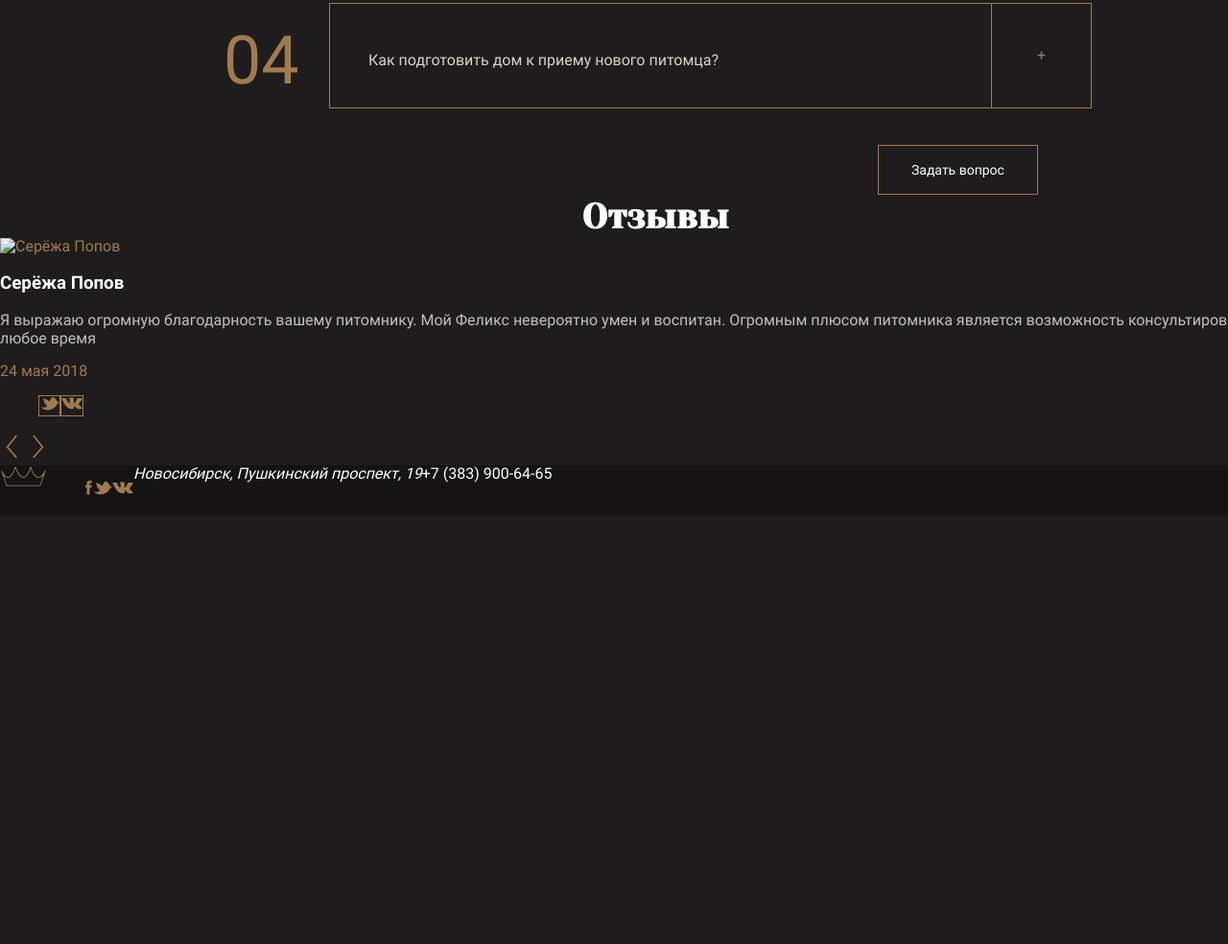
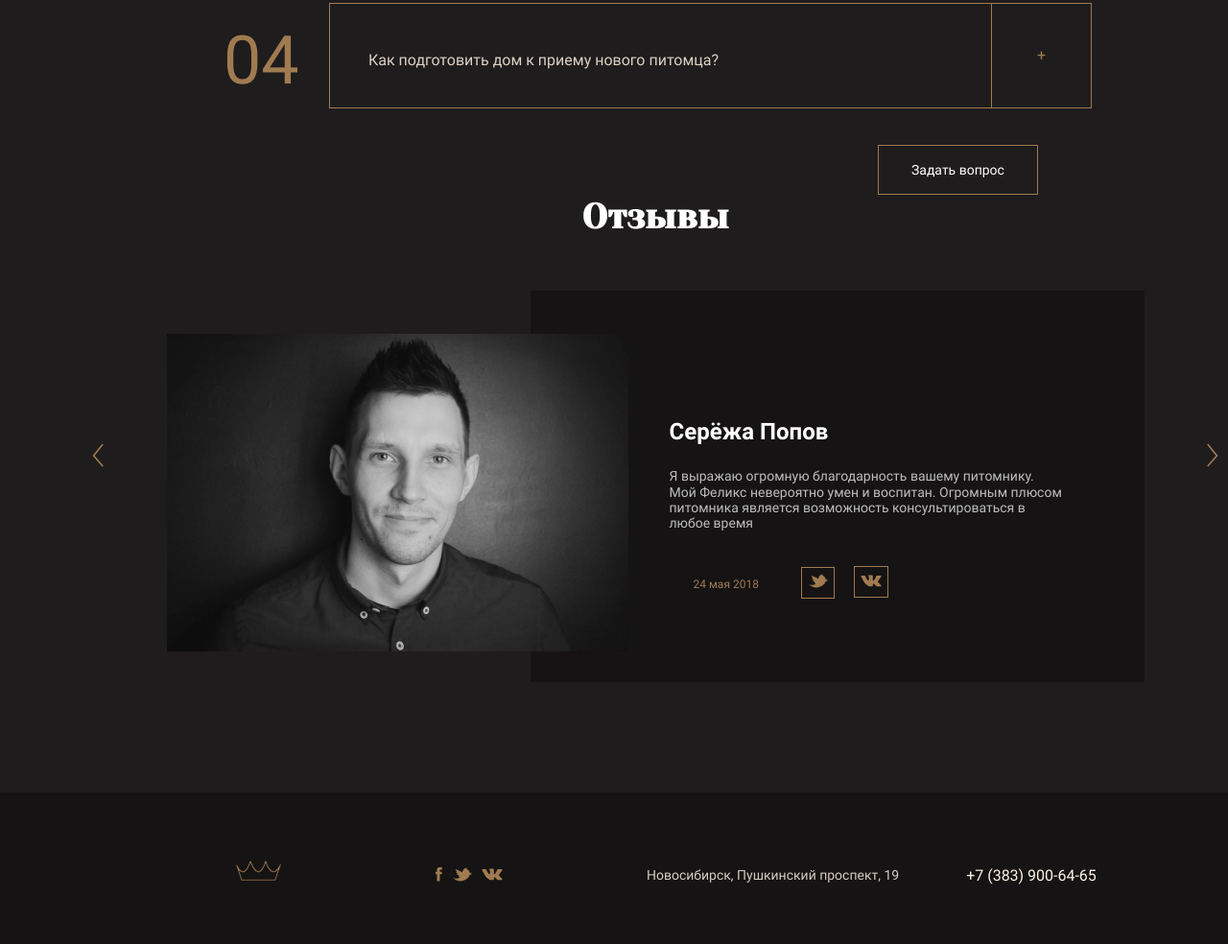
Before and after one commit to StrehaAleksandr/Main-Coon, a website built with webpack: page src/index.html in a window 1280 px wide. Shown: the part 4230-5214 px from the top of the page at 96% size. Before the commit the page ends 4767 px from the top, so only its background shows below. Built offline with nearby package versions, Linux system fonts and the light colour scheme; files whose address does not match are found by name.

Commit message:
done reviews and footer

```diff
--- a/src/index.html
+++ b/src/index.html
@@ -159,7 +159,8 @@
 				<div class="team-slider our-team__slider">
 					<div class="team-slider__slide js-team-slide-1">
 						<img src="img/slider-1.png" alt="Серёжа Попов">
-						<div class="team-slider__container">
+						<div class="team-slider__wrapper">
+							<div class="team-slider__content">
 								<p class="team-slider__name">Серёжа Попов</p>
 								<h3 class="team-slider__position">Основатель питомника</h3>
 								<p class="team-slider__description">
@@ -186,9 +187,11 @@
 								</ul>
 							</div>
 						</div>
+					</div>
 					<div class="team-slider__slide js-team-slide-2 visually-hidden">
 						<img src="img/slider-2.png" alt="Анна Попова">
-						<div class="team-slider__container">
+						<div class="team-slider__wrapper">
+							<div class="team-slider__content">
 								<p class="team-slider__name">Анна Попова</p>
 								<h3 class="team-slider__position">Основатель питомника</h3>
 								<p class="team-slider__description">
@@ -213,6 +216,7 @@
 										</a>
 									</li>
 								</ul>
+							</div>
 						</div>
 					</div>
 				</div>
@@ -306,52 +310,56 @@
 				<h2 class="reviews__title title">Отзывы</h2>
 				<div class="reviews__slider reviews-slider">
 					<div class="reviews-slider__slide js-reviews-slide-1">
-						<img src="img/slider-1.png" alt="Серёжа Попов">
-						<h3>Серёжа Попов</h3>
-						<p>
+						<img src="img/slider-4_for-reviews.png" alt="Серёжа Попов">
+						<div class="reviews-slider__container">
+							<h3 class="reviews-slider__name">Серёжа Попов</h3>
+							<p class="reviews-slider__review">
 								Я выражаю огромную благодарность вашему питомнику.  Мой Феликс невероятно умен и воспитан. Огромным плюсом питомника является возможность консультироваться в любое время
 							</p>
-						<time datetime="2018-03-24">24 мая 2018</time>
+							<time class="reviews-slider__date" datetime="2018-03-24">24 мая 2018</time>
 							<ul class="reviews-slider__list reviews-socials">
 								<li class="reviews-socials__item">
 									<a href="index.html">
-									<svg width="21" height="15" fill="none" xmlns="http://www.w3.org/2000/svg"><path d="M18.727 6.697c1.127-.093 1.891-.605 2.186-1.3-.407.25-1.67.521-2.366.262a8.722 8.722 0 0 0-.11-.46c-.531-1.95-2.35-3.52-4.255-3.331.154-.062.31-.12.467-.172.21-.075 1.44-.276 1.246-.71-.163-.382-1.667.289-1.95.376.374-.14.992-.382 1.058-.811a2.985 2.985 0 0 0-1.569.743c.157-.17.276-.375.302-.596-1.527.975-2.42 2.942-3.141 4.85-.567-.55-1.07-.982-1.52-1.223C7.811 3.647 6.299 2.94 3.926 2.06c-.073.785.389 1.83 1.717 2.523-.288-.038-.814.048-1.235.149.171.899.731 1.64 2.247 1.998-.693.046-1.05.204-1.375.544.315.625 1.085 1.361 2.47 1.21-1.54.664-.627 1.893.626 1.71-2.138 2.208-5.508 2.045-7.443.199 5.052 6.885 16.036 4.072 17.673-2.56 1.226.01 1.947-.425 2.394-.905-.706.12-1.73-.004-2.273-.23Z" fill="#A07B50"/></svg>
+										<svg width="21" height="15" xmlns="http://www.w3.org/2000/svg"><path d="M18.727 6.697c1.127-.093 1.891-.605 2.186-1.3-.407.25-1.67.521-2.366.262a8.722 8.722 0 0 0-.11-.46c-.531-1.95-2.35-3.52-4.255-3.331.154-.062.31-.12.467-.172.21-.075 1.44-.276 1.246-.71-.163-.382-1.667.289-1.95.376.374-.14.992-.382 1.058-.811a2.985 2.985 0 0 0-1.569.743c.157-.17.276-.375.302-.596-1.527.975-2.42 2.942-3.141 4.85-.567-.55-1.07-.982-1.52-1.223C7.811 3.647 6.299 2.94 3.926 2.06c-.073.785.389 1.83 1.717 2.523-.288-.038-.814.048-1.235.149.171.899.731 1.64 2.247 1.998-.693.046-1.05.204-1.375.544.315.625 1.085 1.361 2.47 1.21-1.54.664-.627 1.893.626 1.71-2.138 2.208-5.508 2.045-7.443.199 5.052 6.885 16.036 4.072 17.673-2.56 1.226.01 1.947-.425 2.394-.905-.706.12-1.73-.004-2.273-.23Z"/></svg>
 									</a>
 								</li>
 								<li class="reviews-socials__item">
 									<a href="index.html">
-									<svg width="22" height="13" fill="none" xmlns="http://www.w3.org/2000/svg"><path d="M21.328 11.085c-.056-.095-.406-.854-2.088-2.416-1.762-1.635-1.525-1.37.596-4.197 1.293-1.723 1.81-2.774 1.647-3.224C21.33.82 20.38.933 20.38.933L17.22.95s-.234-.031-.409.072c-.17.103-.278.34-.278.34s-.501 1.333-1.17 2.466c-1.407 2.39-1.971 2.517-2.201 2.369-.535-.346-.401-1.391-.401-2.133 0-2.317.351-3.283-.685-3.533-.344-.083-.597-.138-1.476-.147C9.47.373 8.515.389 7.975.653c-.36.176-.638.569-.468.591.21.028.682.128.933.47.325.44.313 1.431.313 1.431s.187 2.728-.435 3.067c-.427.233-1.012-.242-2.267-2.412-.643-1.111-1.13-2.34-1.13-2.34s-.093-.229-.26-.351a1.31 1.31 0 0 0-.486-.196L1.17.931s-.451.014-.617.21c-.147.174-.012.534-.012.534s2.353 5.505 5.017 8.28C8 12.498 10.775 12.33 10.775 12.33h1.257s.38-.042.573-.25c.179-.193.172-.553.172-.553s-.025-1.686.759-1.935c.771-.244 1.762 1.63 2.813 2.352.794.545 1.397.426 1.397.426l2.81-.04s1.469-.09.772-1.246Z" fill="#A07B50"/></svg>
-								</a>
-							</li>
-						</ul>
-					</div>
-					<div class="reviews-slider__slide js-reviews-slide-2 visually-hidden">
-						<img src="img/slider-3.png" alt="Дарья Попова">
-						<h3>Дарья Попова</h3>
-						<p>
-							Я выражаю огромную благодарность вашему питомнику.  Мой Феликс невероятно умен и воспитан. Огромным плюсом питомника является возможность консультироваться в любое время
-						</p>
-						<time datetime="2018-03-24">24 мая 2018</time>
-						<ul class="reviews-slider__list reviews-socials">
-							<li class="reviews-socials__item">
-								<a href="index.html">
-									<svg width="21" height="15" fill="none" xmlns="http://www.w3.org/2000/svg"><path d="M18.727 6.697c1.127-.093 1.891-.605 2.186-1.3-.407.25-1.67.521-2.366.262a8.722 8.722 0 0 0-.11-.46c-.531-1.95-2.35-3.52-4.255-3.331.154-.062.31-.12.467-.172.21-.075 1.44-.276 1.246-.71-.163-.382-1.667.289-1.95.376.374-.14.992-.382 1.058-.811a2.985 2.985 0 0 0-1.569.743c.157-.17.276-.375.302-.596-1.527.975-2.42 2.942-3.141 4.85-.567-.55-1.07-.982-1.52-1.223C7.811 3.647 6.299 2.94 3.926 2.06c-.073.785.389 1.83 1.717 2.523-.288-.038-.814.048-1.235.149.171.899.731 1.64 2.247 1.998-.693.046-1.05.204-1.375.544.315.625 1.085 1.361 2.47 1.21-1.54.664-.627 1.893.626 1.71-2.138 2.208-5.508 2.045-7.443.199 5.052 6.885 16.036 4.072 17.673-2.56 1.226.01 1.947-.425 2.394-.905-.706.12-1.73-.004-2.273-.23Z" fill="#A07B50"/></svg>
-								</a>
-							</li>
-							<li class="reviews-socials__item">
-								<a href="index.html">
-									<svg width="22" height="13" fill="none" xmlns="http://www.w3.org/2000/svg"><path d="M21.328 11.085c-.056-.095-.406-.854-2.088-2.416-1.762-1.635-1.525-1.37.596-4.197 1.293-1.723 1.81-2.774 1.647-3.224C21.33.82 20.38.933 20.38.933L17.22.95s-.234-.031-.409.072c-.17.103-.278.34-.278.34s-.501 1.333-1.17 2.466c-1.407 2.39-1.971 2.517-2.201 2.369-.535-.346-.401-1.391-.401-2.133 0-2.317.351-3.283-.685-3.533-.344-.083-.597-.138-1.476-.147C9.47.373 8.515.389 7.975.653c-.36.176-.638.569-.468.591.21.028.682.128.933.47.325.44.313 1.431.313 1.431s.187 2.728-.435 3.067c-.427.233-1.012-.242-2.267-2.412-.643-1.111-1.13-2.34-1.13-2.34s-.093-.229-.26-.351a1.31 1.31 0 0 0-.486-.196L1.17.931s-.451.014-.617.21c-.147.174-.012.534-.012.534s2.353 5.505 5.017 8.28C8 12.498 10.775 12.33 10.775 12.33h1.257s.38-.042.573-.25c.179-.193.172-.553.172-.553s-.025-1.686.759-1.935c.771-.244 1.762 1.63 2.813 2.352.794.545 1.397.426 1.397.426l2.81-.04s1.469-.09.772-1.246Z" fill="#A07B50"/></svg>
+										<svg width="22" height="13" xmlns="http://www.w3.org/2000/svg"><path d="M21.328 11.085c-.056-.095-.406-.854-2.088-2.416-1.762-1.635-1.525-1.37.596-4.197 1.293-1.723 1.81-2.774 1.647-3.224C21.33.82 20.38.933 20.38.933L17.22.95s-.234-.031-.409.072c-.17.103-.278.34-.278.34s-.501 1.333-1.17 2.466c-1.407 2.39-1.971 2.517-2.201 2.369-.535-.346-.401-1.391-.401-2.133 0-2.317.351-3.283-.685-3.533-.344-.083-.597-.138-1.476-.147C9.47.373 8.515.389 7.975.653c-.36.176-.638.569-.468.591.21.028.682.128.933.47.325.44.313 1.431.313 1.431s.187 2.728-.435 3.067c-.427.233-1.012-.242-2.267-2.412-.643-1.111-1.13-2.34-1.13-2.34s-.093-.229-.26-.351a1.31 1.31 0 0 0-.486-.196L1.17.931s-.451.014-.617.21c-.147.174-.012.534-.012.534s2.353 5.505 5.017 8.28C8 12.498 10.775 12.33 10.775 12.33h1.257s.38-.042.573-.25c.179-.193.172-.553.172-.553s-.025-1.686.759-1.935c.771-.244 1.762 1.63 2.813 2.352.794.545 1.397.426 1.397.426l2.81-.04s1.469-.09.772-1.246Z"/></svg>
 									</a>
 								</li>
 							</ul>
 						</div>
 					</div>
-				<button class="reviews__slider-button">
+					<div class="reviews-slider__slide js-reviews-slide-2 visually-hidden">
+						<img src="img/slider-3.png" alt="Дарья Попова">
+						<div class="reviews-slider__container">
+							<h3 class="reviews-slider__name">Дарья Попова</h3>
+							<p class="reviews-slider__review">
+								Я выражаю огромную благодарность вашему питомнику.  Мой Феликс невероятно умен и воспитан. Огромным плюсом питомника является возможность консультироваться в любое время
+							</p>
+							<time class="reviews-slider__date" datetime="2018-03-24">24 мая 2018</time>
+							<ul class="reviews-slider__list reviews-socials">
+								<li class="reviews-socials__item">
+									<a href="index.html">
+										<svg width="21" height="15" xmlns="http://www.w3.org/2000/svg"><path d="M18.727 6.697c1.127-.093 1.891-.605 2.186-1.3-.407.25-1.67.521-2.366.262a8.722 8.722 0 0 0-.11-.46c-.531-1.95-2.35-3.52-4.255-3.331.154-.062.31-.12.467-.172.21-.075 1.44-.276 1.246-.71-.163-.382-1.667.289-1.95.376.374-.14.992-.382 1.058-.811a2.985 2.985 0 0 0-1.569.743c.157-.17.276-.375.302-.596-1.527.975-2.42 2.942-3.141 4.85-.567-.55-1.07-.982-1.52-1.223C7.811 3.647 6.299 2.94 3.926 2.06c-.073.785.389 1.83 1.717 2.523-.288-.038-.814.048-1.235.149.171.899.731 1.64 2.247 1.998-.693.046-1.05.204-1.375.544.315.625 1.085 1.361 2.47 1.21-1.54.664-.627 1.893.626 1.71-2.138 2.208-5.508 2.045-7.443.199 5.052 6.885 16.036 4.072 17.673-2.56 1.226.01 1.947-.425 2.394-.905-.706.12-1.73-.004-2.273-.23Z"/></svg>
+									</a>
+								</li>
+								<li class="reviews-socials__item">
+									<a href="index.html">
+										<svg width="22" height="13" xmlns="http://www.w3.org/2000/svg"><path d="M21.328 11.085c-.056-.095-.406-.854-2.088-2.416-1.762-1.635-1.525-1.37.596-4.197 1.293-1.723 1.81-2.774 1.647-3.224C21.33.82 20.38.933 20.38.933L17.22.95s-.234-.031-.409.072c-.17.103-.278.34-.278.34s-.501 1.333-1.17 2.466c-1.407 2.39-1.971 2.517-2.201 2.369-.535-.346-.401-1.391-.401-2.133 0-2.317.351-3.283-.685-3.533-.344-.083-.597-.138-1.476-.147C9.47.373 8.515.389 7.975.653c-.36.176-.638.569-.468.591.21.028.682.128.933.47.325.44.313 1.431.313 1.431s.187 2.728-.435 3.067c-.427.233-1.012-.242-2.267-2.412-.643-1.111-1.13-2.34-1.13-2.34s-.093-.229-.26-.351a1.31 1.31 0 0 0-.486-.196L1.17.931s-.451.014-.617.21c-.147.174-.012.534-.012.534s2.353 5.505 5.017 8.28C8 12.498 10.775 12.33 10.775 12.33h1.257s.38-.042.573-.25c.179-.193.172-.553.172-.553s-.025-1.686.759-1.935c.771-.244 1.762 1.63 2.813 2.352.794.545 1.397.426 1.397.426l2.81-.04s1.469-.09.772-1.246Z"/></svg>
+									</a>
+								</li>
+							</ul>
+						</div>
+					</div>
+				</div>
+				<button class="reviews__slider-button reviews__slider-button--left">
 					<svg width="15" height="31" viewBox="0 0 15 31" fill="none" xmlns="http://www.w3.org/2000/svg">
 						<path d="M14 1L2 16.037L14 30" stroke-width="2"/>
 					</svg>
 				</button>
-				<button class="reviews__slider-button">
+				<button class="reviews__slider-button reviews__slider-button--right">
 					<svg width="15" height="31" viewBox="0 0 15 31" fill="none" xmlns="http://www.w3.org/2000/svg">
 						<path d="m1 1 12 15.037L1 30" stroke-width="2"/>
 					</svg>
--- a/src/scss/components/main-footer.scss
+++ b/src/scss/components/main-footer.scss
@@ -1,15 +1,31 @@
 .main-footer {
 	background-color: #151313;
 	margin: 0;
+	margin-top: 115px;
+	padding-top: 78px;
+	padding-bottom: 61px;
 }
 
 .main-footer {
 	display: flex;
 }
 
+.main-footer__logo {
+	margin-top: -8px;
+	margin-left: 245px;
+	margin-right: 120px;
+}
+
 .main-footer__social-list {
 	list-style: none;
 	display: flex;
+	justify-content: end;
+	margin: 0;
+	margin-right: 140px;
+}
+
+.main-footer__social-item {
+	margin-right: 10px;
 }
 
 .main-footer__social-item a,
@@ -22,7 +38,14 @@
 	fill: #ffffff;
 }
 
-.main-footer__address,
+.main-footer__address {
+	font: inherit;
+	font-size: 14px;
+	color: #FDF2E6;
+	opacity: 0.83;
+	margin-right: 70px;
+}
+
 .main-footer__tel {
-	color: #ffffff;
+	color: #FDF2E6;
 }
--- a/src/scss/components/reviews-slider.scss
+++ b/src/scss/components/reviews-slider.scss
@@ -1,24 +1,44 @@
-.reviews-slider h3,
-.reviews-slider p {
+.reviews-slider__slide {
+	display: flex;
+	justify-content: center;
+}
+
+.reviews-slider__slide img{
+	width: 481px;
+	height: 332px;
+	position: relative;
+	left: 51px;
+	top: 45px;
+	z-index: 1;
+}
+
+.reviews-slider__container {
+	background-color: #151313;
+	width: 640px;
+	min-height: 408px;
+	padding-top: 110px;
+	padding-left: 145px;
+	position: relative;
+	left: -51px;
+}
+
+.reviews-slider__name,
+.reviews-slider__review {
 	color: #ffffff;
 }
 
-.reviews-slider p {
-	opacity: 0.72;
+.reviews-slider__name {
+	font-size: 24px;
 }
 
-.reviews__slider-button {
-	border: none;
-	background-color: #1f1c1d;
-	cursor: pointer;
+.reviews-slider__review {
+	opacity: 0.72;
+	width: 410px;
+	font-size: 14px;
+	margin-bottom: 45px;
+}
 
-	& svg {
-		stroke: #A07B50;
-		width: 12px;
-		height: 29px;
-	}
-
-	&:hover svg {
-		stroke: #ffffff;
-	}
+.reviews-slider__date {
+	font-size: 12px;
+	padding-left: 25px;
 }
--- a/src/scss/components/reviews-socials.scss
+++ b/src/scss/components/reviews-socials.scss
@@ -1,8 +1,20 @@
 .reviews-socials {
 	list-style: none;
-	display: flex;
+	display: inline-flex;
+	margin: 0;
 }
 
 .reviews-socials__item {
+	margin-right: 20px;
+}
+
+.reviews-socials__item a {
 	border: 1px solid #a07b50;
+	padding: 6px;
+	fill: #a07b50;
+
+	&:hover {
+		border: 1px solid #ffffff;
+		fill: #ffffff;
+	}
 }
--- a/src/scss/components/reviews.scss
+++ b/src/scss/components/reviews.scss
@@ -1,7 +1,37 @@
 .reviews {
 	margin: 0;
+	position: relative;
 }
 
 .reviews__title {
 	margin-top: 20px;
+	margin-bottom: 55px;
 }
+
+
+.reviews__slider-button {
+	border: none;
+	background-color: #1f1c1d;
+	cursor: pointer;
+
+	position: absolute;
+	top: 50%;
+
+	& svg {
+		stroke: #A07B50;
+		width: 12px;
+		height: 29px;
+	}
+
+	&:hover svg {
+		stroke: #ffffff;
+	}
+}
+
+.reviews__slider-button--left {
+	left: 90px;
+}
+
+.reviews__slider-button--right {
+	right: 90px;
+}
--- a/src/scss/components/team-socials.scss
+++ b/src/scss/components/team-socials.scss
@@ -5,7 +5,7 @@
 	padding: 0;
 }
 
-.team-socials__item a:hover{
+.team-socials__item a:hover {
 	fill: #a07b50;
 }
 
```
Also changed, not shown: src/scss/components/team-slider.scss (+13 -5 lines), src/img/slider-4_for-reviews.png (added). Lines whose indentation alone changed are shown as unchanged.
